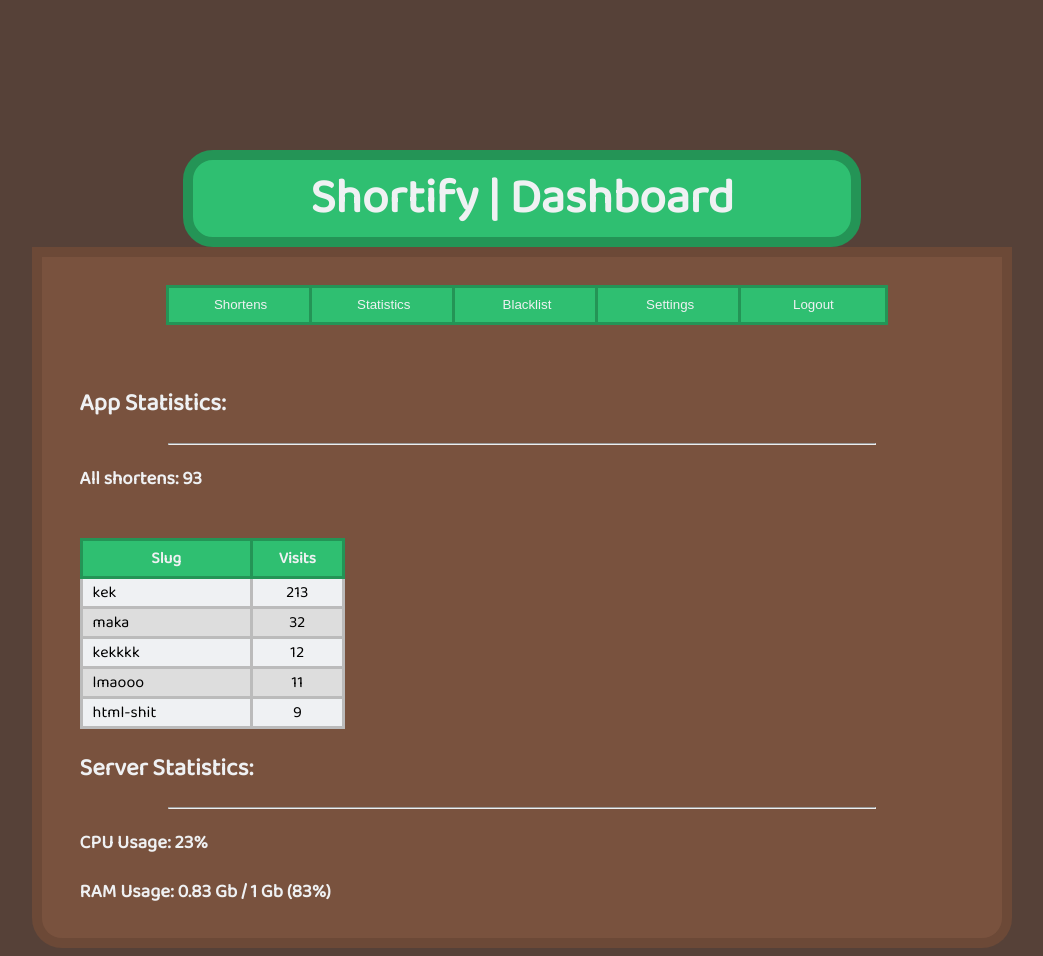
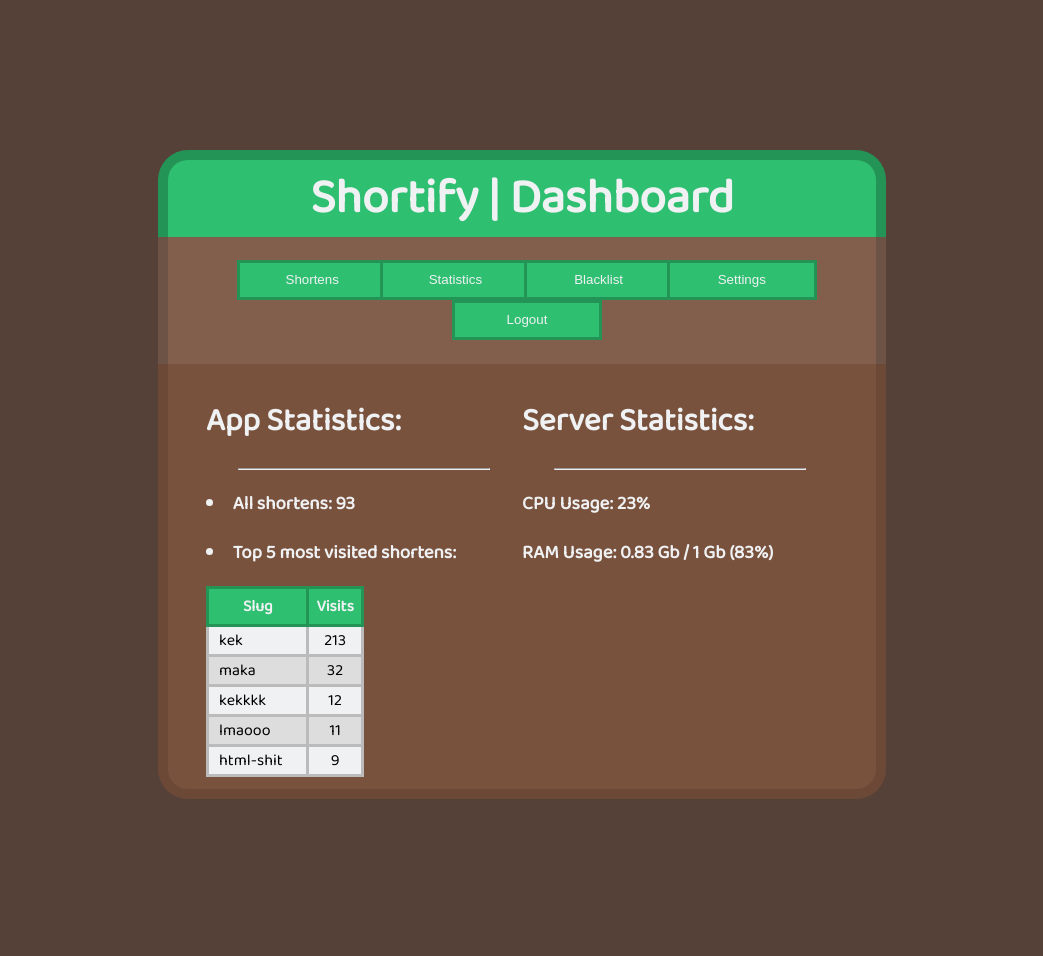
Before and after one commit to dipuakhandox/Url, a web app: file test/dashboard.html in a window 1280 px wide. Shown: the whole page, without its empty margins (118-1161 px from the left). After the commit the page ends 799 px from the top, so only its background shows below. Run offline with its HTML, style and script files only (its server is not run), Linux system fonts and the light colour scheme.

Commit message:
Make more space & fill out empty spaces by splitting stats

```diff
--- a/public/css/dashboard.css
+++ b/public/css/dashboard.css
@@ -1,20 +1,19 @@
 .dashboard-navbar {
     border-top-width: 10px;
-    width: 70%;
-    background-color: #79523e;
-    border-color: #6c4937;
+    width: 50%;
+    background-color: #825f4d;
     margin: 0 auto auto auto;
     padding: 10px 3% 12px 3%;
+    border-color: #6c5345;
     border-right-width: 10px;
     border-right-style: solid;
     border-left-width: 10px;
     border-left-style: solid;
-    border-top-style: solid;
 }
 
 .dashboard-area {
     border-top-width: 10px;
-    width: 70%;
+    width: 50%;
     background-color: #79523e;
     margin: auto;
     padding: 10px 3% 12px 3%;
@@ -48,7 +47,7 @@
 }
 
 .top-shortens {
-    width: 30%;
+    width: 50%;
 }
 
 .top-shortens td:nth-child(even) {
--- a/test/dashboard.html
+++ b/test/dashboard.html
@@ -7,7 +7,7 @@
     </head>
     <body>
         <div class="main-content">
-            <div class="header" style="border-radius:30px;border-width:10px;border-style:solid;width:50%;">
+            <div class="header" style="width: 54%; border-radius: 30px 30px 0px 0px;">
                 <h1 class="header-text">Shortify | Dashboard</h1>
             </div>
             <div class="dashboard-navbar">
@@ -20,10 +20,12 @@
                 </div>
             </div>
             <div class="dashboard-area">
-                <h2>App Statistics:</h2>
+                <div style="display: flex;">
+                    <div style="flex: 1;">
+                        <h1>App Statistics:</h1>
                         <hr>
-                <h3>All shortens: 93</h3>
-                <br>
+                        <h3><li>All shortens: 93</li></h3>
+                        <h3><li>Top 5 most visited shortens:</li></h3>
                         <table class="top-shortens">
                             <tr>
                                 <th>Slug</th>
@@ -50,11 +52,15 @@
                                 <td>9</td>
                             </tr>
                         </table>
-                <h2>Server Statistics:</h2>
+                    </div>
+                    <div style="flex: 1;">
+                        <h1>Server Statistics:</h2>
                         <hr>
                         <h3>CPU Usage: 23%</h3>
                         <h3>RAM Usage: 0.83 Gb / 1 Gb (83%)</h3>
                     </div>
                 </div>
+            </div>
+        </div>
     </body>
 </html>
```
Lines whose indentation alone changed are shown as unchanged.
